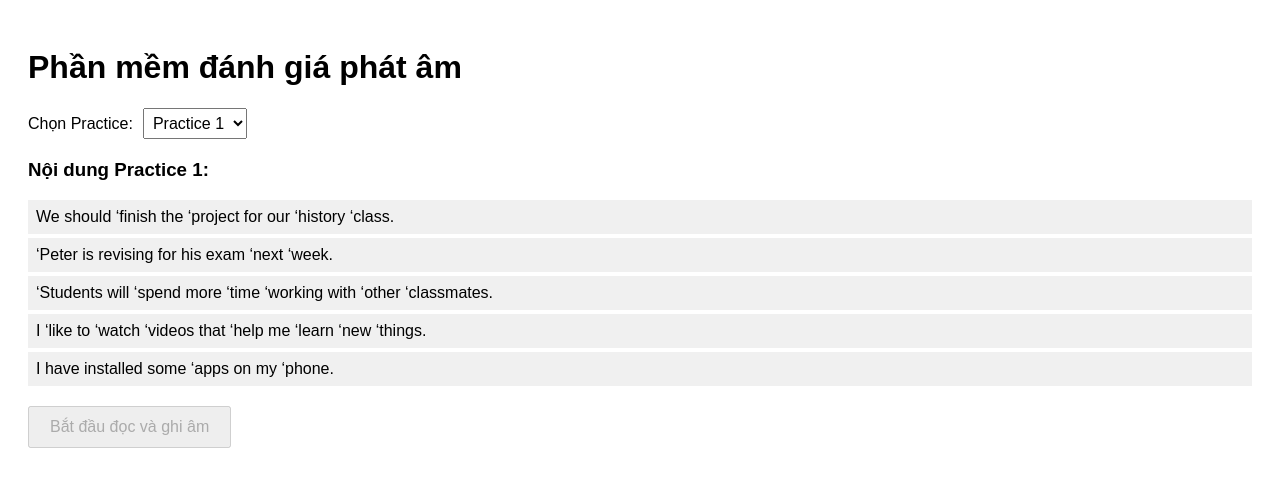
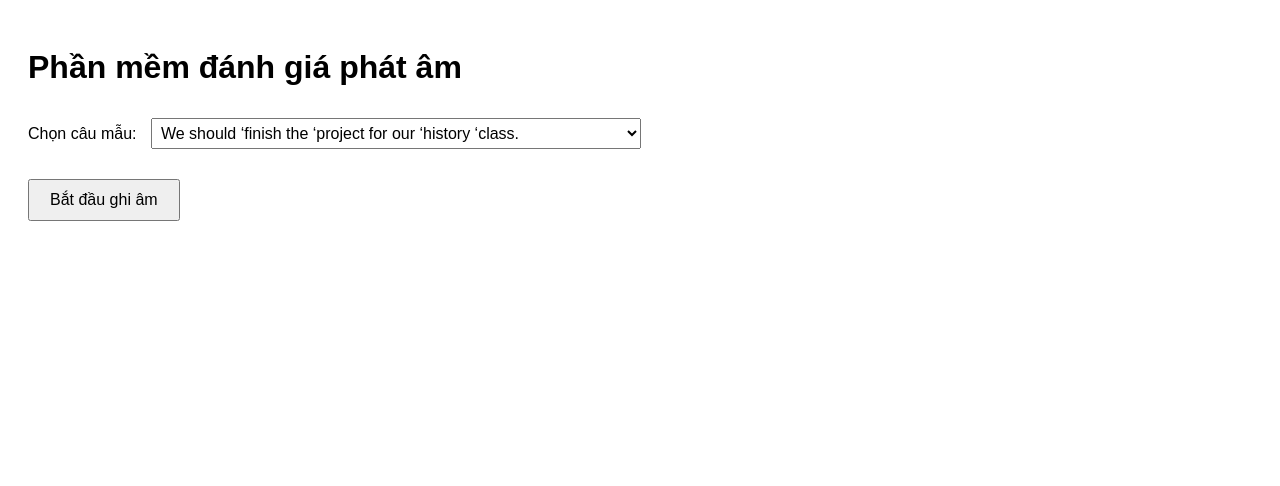
Before and after one commit to kavirlltran/Speechace-learning, a Next.js app: page / in a window 1280 px wide. Shown: the top 486 px of the page. Built offline with nearby package versions, Linux system fonts and the light colour scheme.

Commit message:
Update index.js

```diff
--- a/pages/index.js
+++ b/pages/index.js
@@ -1,112 +1,159 @@
-import React, { useState } from 'react';
+// pages/index.js
+import React, { useState, useRef } from 'react';
 
-const practices = {
-  "Practice 1": [
+const sentences = [
   "We should ‘finish the ‘project for our ‘history ‘class.",
   "‘Peter is re’vising for his e’xam ‘next ‘week.",
   "‘Students will ‘spend more ‘time ‘working with ‘other ‘classmates.",
   "I ‘like to ‘watch ‘videos that ‘help me ‘learn ‘new ‘things.",
   "I have in’stalled some ‘apps on my ‘phone."
-  ],
-  "Practice 2": [
-    "Our 'teacher 'often 'gives us 'videos to 'watch at 'home.",
-    "I 'never 'read 'books on my 'tablet at 'night.",
-    "It is a 'new 'way of 'learning and 'students 'really 'like it.",
-    "You can 'find a lot of 'useful 'tips on this 'website.",
-    "They should 'make an 'outline for their 'presentation."
-  ]
+];
+
+export default function Home() {
+  const [recording, setRecording] = useState(false);
+  const [audioURL, setAudioURL] = useState(null);
+  const [results, setResults] = useState(null);
+  const [selectedSentence, setSelectedSentence] = useState(sentences[0]);
+  const [error, setError] = useState(null);
+  const mediaRecorderRef = useRef(null);
+  const audioChunksRef = useRef([]);
+
+  // Bắt đầu ghi âm bằng API MediaRecorder
+  const startRecording = async () => {
+    setResults(null);
+    setError(null);
+    try {
+      const stream = await navigator.mediaDevices.getUserMedia({ audio: true });
+      mediaRecorderRef.current = new MediaRecorder(stream);
+      audioChunksRef.current = [];
+      mediaRecorderRef.current.ondataavailable = (event) => {
+        if (event.data.size > 0) {
+          audioChunksRef.current.push(event.data);
+        }
+      };
+      mediaRecorderRef.current.onstop = handleStop;
+      mediaRecorderRef.current.start();
+      setRecording(true);
+    } catch (err) {
+      console.error("Không truy cập được microphone", err);
+      setError("Không truy cập được microphone");
+    }
   };
 
-export default function Home() {
-  // State để chọn Practice (mặc định là "Practice 1")
-  const [selectedPractice, setSelectedPractice] = useState("Practice 1");
-  // State để lưu câu đã chọn (giá trị gốc, giữ dấu)
-  const [selectedSentence, setSelectedSentence] = useState(null);
-
-  // Hàm loại bỏ dấu ' và ’ để hiển thị
-  const formatSentence = (sentence) => sentence.replace(/['’]/g, '');
-
-  // Xử lý thay đổi Practice (nếu người dùng thay đổi từ dropdown)
-  const handlePracticeChange = (event) => {
-    const practice = event.target.value;
-    setSelectedPractice(practice);
-    setSelectedSentence(null); // Reset câu đã chọn khi thay đổi practice
+  // Dừng ghi âm
+  const stopRecording = () => {
+    mediaRecorderRef.current.stop();
+    setRecording(false);
   };
 
-  // Xử lý khi người dùng click chọn một câu
-  const handleSentenceClick = (sentence) => {
-    setSelectedSentence(sentence);
+  // Xử lý khi ghi âm dừng
+  const handleStop = async () => {
+    const audioBlob = new Blob(audioChunksRef.current, { type: 'audio/webm' });
+    const url = URL.createObjectURL(audioBlob);
+    setAudioURL(url);
+
+    // Chuyển Blob thành chuỗi Base64
+    const reader = new FileReader();
+    reader.readAsDataURL(audioBlob);
+    reader.onloadend = async () => {
+      const base64data = reader.result;
+      try {
+        const res = await fetch('/api/evaluate', {
+          method: 'POST',
+          headers: { 'Content-Type': 'application/json' },
+          body: JSON.stringify({
+            audio: base64data,
+            text: selectedSentence
+          })
+        });
+        const data = await res.json();
+        setResults(data);
+      } catch (err) {
+        console.error("Lỗi khi đánh giá phát âm", err);
+        setError("Lỗi khi đánh giá phát âm");
+      }
+    };
   };
 
-  // Hàm bắt đầu ghi âm (bao gồm yêu cầu cấp quyền mic)
-  const handleStartRecording = async () => {
-    if (!selectedSentence) return;
-    try {
-      // Yêu cầu cấp quyền microphone
-      const stream = await navigator.mediaDevices.getUserMedia({ audio: true });
-      console.log("Mic access granted", stream);
-      // Nếu quyền được cấp, bạn có thể tích hợp logic ghi âm ở đây.
-      alert("Đã cấp quyền mic. Bắt đầu ghi âm với câu đã chọn!");
-      // Ví dụ: Bạn có thể truyền 'selectedSentence' cùng với file audio đến API.
-    } catch (error) {
-      console.error("Không thể truy cập microphone:", error);
-      alert("Không thể truy cập microphone. Vui lòng cấp quyền và thử lại.");
+  // Tải kết quả đánh giá về file TXT
+  const downloadResult = () => {
+    let txtContent = "Kết quả đánh giá phát âm:\n\n";
+    if (results) {
+      txtContent += "==== Đánh giá từ thường ====\n";
+      results.normalWords.forEach(item => {
+        txtContent += `${item.word}: ${item.score} - ${item.comment}\n`;
+      });
+      txtContent += "\n==== Đánh giá từ trọng âm ====\n";
+      results.stressedWords.forEach(item => {
+        txtContent += `${item.word}: Phát âm ${item.score} - Trọng âm ${item.stressScore} - ${item.comment}\n`;
+      });
     }
+    const blob = new Blob([txtContent], { type: 'text/plain' });
+    const link = document.createElement('a');
+    link.href = URL.createObjectURL(blob);
+    link.download = 'ketqua.txt';
+    link.click();
   };
 
   return (
     <div style={{ padding: '20px', fontFamily: 'sans-serif' }}>
       <h1>Phần mềm đánh giá phát âm</h1>
-
-      {/* Dropdown chọn Practice */}
-      <div style={{ marginBottom: '20px' }}>
-        <label htmlFor="practice-select" style={{ marginRight: '10px' }}>Chọn Practice:</label>
+      <div>
+        <label>Chọn câu mẫu: </label>
         <select
-          id="practice-select"
-          value={selectedPractice}
-          onChange={handlePracticeChange}
-          style={{ fontSize: '16px', padding: '5px' }}
+          value={selectedSentence}
+          onChange={e => setSelectedSentence(e.target.value)}
+          style={{ fontSize: '16px', padding: '5px', margin: '10px' }}
         >
-          {Object.keys(practices).map((key, index) => (
-            <option key={index} value={key}>{key}</option>
+          {sentences.map((s, idx) => (
+            <option key={idx} value={s}>{s}</option>
           ))}
         </select>
       </div>
-
-      {/* Hiển thị danh sách câu của Practice đã chọn */}
-      <div style={{ marginBottom: '20px' }}>
-        <h3>Nội dung {selectedPractice}:</h3>
-        <ul style={{ listStyle: 'none', padding: 0 }}>
-          {practices[selectedPractice].map((sentence, index) => (
-            <li
-              key={index}
-              onClick={() => handleSentenceClick(sentence)}
-              style={{
-                cursor: 'pointer',
-                padding: '8px',
-                marginBottom: '4px',
-                backgroundColor: selectedSentence === sentence ? '#d0eaff' : '#f0f0f0'
-              }}
-            >
-              {formatSentence(sentence)}
+      <div style={{ margin: '20px 0' }}>
+        {recording ? (
+          <button onClick={stopRecording} style={{ padding: '10px 20px', fontSize: '16px' }}>
+            Dừng ghi âm
+          </button>
+        ) : (
+          <button onClick={startRecording} style={{ padding: '10px 20px', fontSize: '16px' }}>
+            Bắt đầu ghi âm
+          </button>
+        )}
+      </div>
+      {error && <div style={{ color: 'red' }}>{error}</div>}
+      {audioURL && (
+        <div>
+          <h3>Audio đã ghi</h3>
+          <audio src={audioURL} controls />
+        </div>
+      )}
+      {results && (
+        <div style={{ marginTop: '20px' }}>
+          <h2>Kết quả đánh giá</h2>
+          <div>
+            <h3>Từ thường</h3>
+            <ul>
+              {results.normalWords.map((item, idx) => (
+                <li key={idx}>
+                  {item.word}: {item.score} - {item.comment}
                 </li>
               ))}
             </ul>
           </div>
-
-      {/* Nút bắt đầu ghi âm, chỉ bật khi có câu được chọn */}
-      <button
-        onClick={handleStartRecording}
-        disabled={!selectedSentence}
-        style={{ padding: '10px 20px', fontSize: '16px' }}
-      >
-        Bắt đầu đọc và ghi âm
+          <div>
+            <h3>Từ trọng âm</h3>
+            <ul>
+              {results.stressedWords.map((item, idx) => (
+                <li key={idx}>
+                  {item.word}: Phát âm {item.score} - Trọng âm {item.stressScore} - {item.comment}
+                </li>
+              ))}
+            </ul>
+          </div>
+          <button onClick={downloadResult} style={{ marginTop: '20px', padding: '10px 20px', fontSize: '16px' }}>
+            Tải kết quả TXT
           </button>
-
-      {/* Hiển thị câu đã chọn */}
-      {selectedSentence && (
-        <div style={{ marginTop: '20px', fontStyle: 'italic' }}>
-          <strong>Câu đã chọn:</strong> {formatSentence(selectedSentence)}
         </div>
       )}
     </div>
```
Lines whose indentation alone changed are shown as unchanged.
